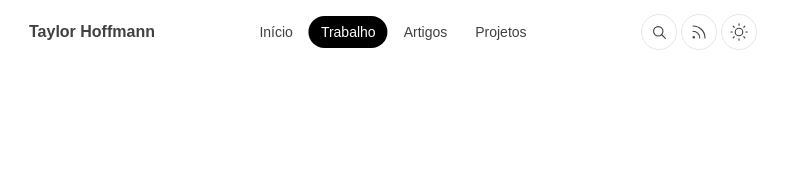
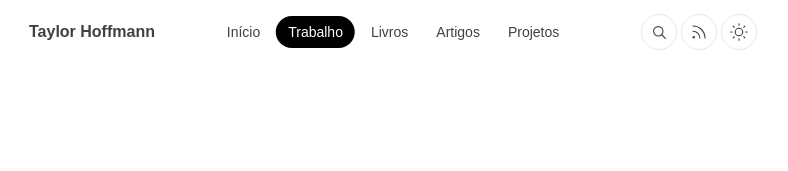
Before and after one commit to TaylorHo/portfolio, an Astro site: page /work in a window 1280 px wide. Shown: the top 171 px of the page, without its empty margins (247-1035 px from the left). Built offline with nearby package versions, Linux system fonts and the light colour scheme; Astro itself is replaced by a stand-in of ours; some packages are replaced by stand-ins of ours; a web font is replaced by a local one.

Commit message:
feat: added books link

```diff
--- a/src/components/Header.astro
+++ b/src/components/Header.astro
@@ -34,6 +34,7 @@ import Container from "@components/Container.astro";
                     ? "bg-black dark:bg-white text-white dark:text-black"
                     : "hover:bg-black/5 dark:hover:bg-white/20 hover:text-black dark:hover:text-white",
                 )}
+                target={LINK.HREF.startsWith("http") ? "_blank" : "_self"}
               >
                 {LINK.TEXT}
               </a>
--- a/src/consts.ts
+++ b/src/consts.ts
@@ -42,6 +42,10 @@ export const LINKS: Links = [
     HREF: "/work",
   },
   {
+    TEXT: "Livros",
+    HREF: "https://uiclap.bio/taylor",
+  },
+  {
     TEXT: "Artigos",
     HREF: "/posts",
   },
```
